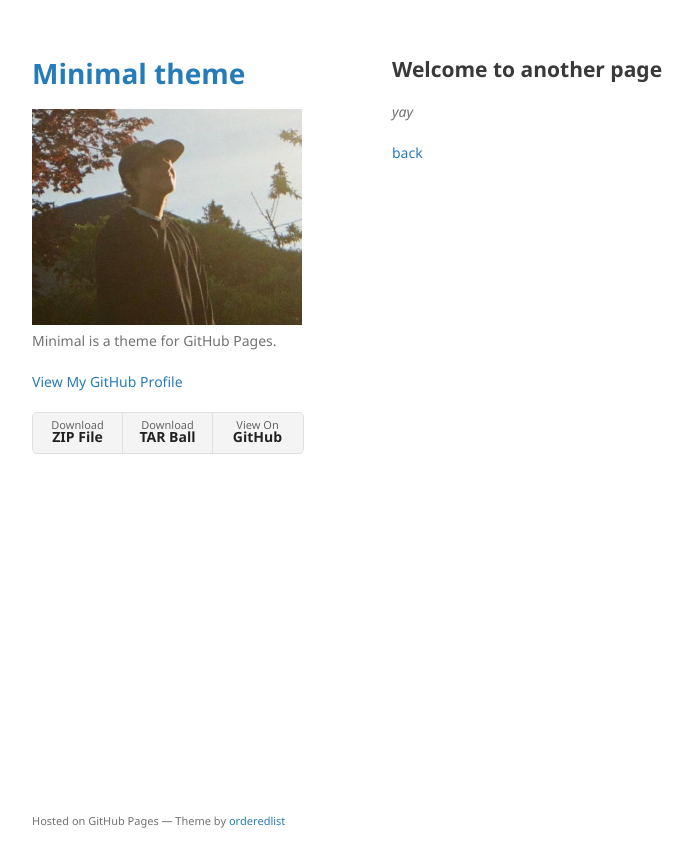
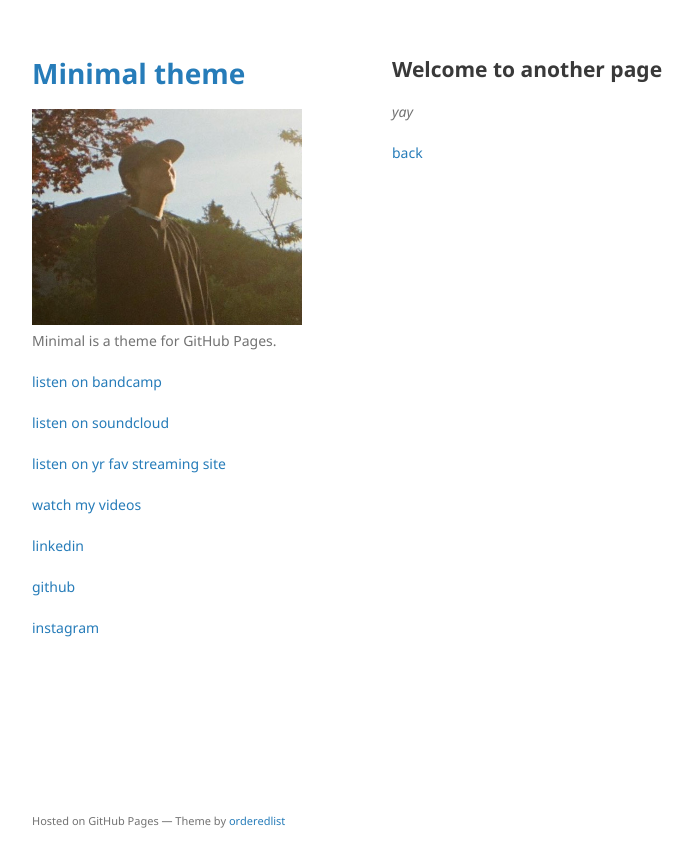
Before and after one commit to stelladrinkwater/stelladrinkwater.github.io, a Jekyll site: the page built from another-page.md, in a window 1280 px wide. Shown: the top 867 px of the page, without its empty margins (178-871 px from the left). Built offline with Jekyll 4.4.1, drawn with Linux system fonts in a browser that asks for light colours; our own code applies the rules of GitHub Pages for plain Markdown files.

Commit message:
links drafted

```diff
--- a/_layouts/default.html
+++ b/_layouts/default.html
@@ -23,21 +23,23 @@
 
         <p>{{ site.description | default: site.github.project_tagline }}</p>
 
-        {% if site.github.is_project_page %}
-        <p class="view"><a href="{{ site.github.repository_url }}">View the Project on GitHub <small>{{ site.github.repository_nwo }}</small></a></p>
+        <p><a href="">listen on bandcamp</a></p>
+
+        <p><a href="">listen on soundcloud</a></p>
+
+        <p><a href="">listen on yr fav streaming site</a></p>
+
+        <p><a href="">watch my videos</a></p>
+
+        <p><a href="">linkedin</a></p>
+
+        {% if site.github.is_user_page %}
+        <p class="view"><a href="{{ site.github.owner_url }}">github</a></p>
         {% endif %}
 
-        {% if site.github.is_user_page %}
-        <p class="view"><a href="{{ site.github.owner_url }}">View My GitHub Profile</a></p>
-        {% endif %}
+        <p><a href="">instagram</a></p>
 
-        {% if site.show_downloads %}
-        <ul class="downloads">
-          <li><a href="{{ site.github.zip_url }}">Download <strong>ZIP File</strong></a></li>
-          <li><a href="{{ site.github.tar_url }}">Download <strong>TAR Ball</strong></a></li>
-          <li><a href="{{ site.github.repository_url }}">View On <strong>GitHub</strong></a></li>
-        </ul>
-        {% endif %}
+
       </header>
       <section>
 
```
